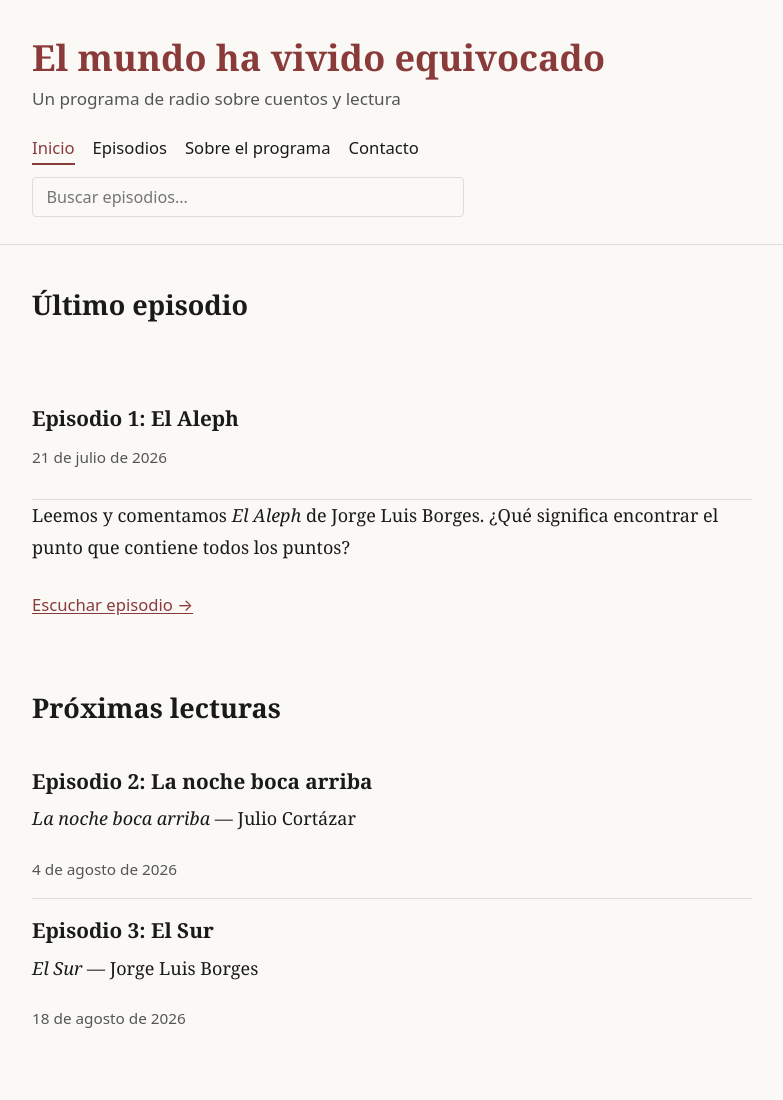
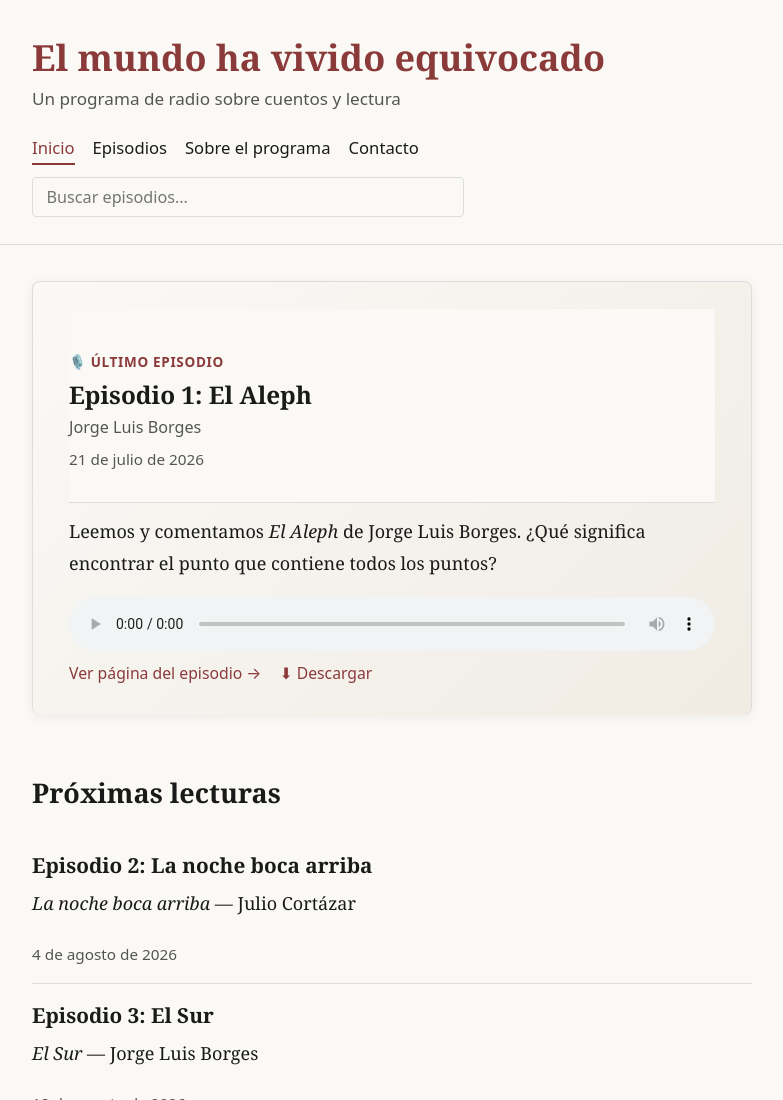
Before and after one commit to akielbowicz/el-mundo-ha-vivido-equivocado, a website: page resources/index.html in a window 1280 px wide. Shown: the top 1100 px of the page, without its empty margins (248-1031 px from the left). Drawn offline with Linux system fonts and the light colour scheme.

Commit message:
Add inline audio player to homepage hero
Transform 'Último episodio' section into a hero card with
native HTML5 <audio> player, inline play/pause, download link,
and link to episode page. Degrada graceful en Reader Mode.

```diff
--- a/resources/index.html
+++ b/resources/index.html
@@ -32,16 +32,26 @@
   </header>
 
   <main id="main-content">
-    <section aria-labelledby="ultimo-episodio-titulo">
+    <section aria-labelledby="ultimo-episodio-titulo" class="hero-episode">
       <div class="container">
-        <h2 id="ultimo-episodio-titulo">Último episodio</h2>
-        <article aria-labelledby="ep-1-titulo">
-          <header>
-            <h3 id="ep-1-titulo">Episodio 1: El Aleph</h3>
+        <h2 id="ultimo-episodio-titulo" class="sr-only">Último episodio</h2>
+        <article aria-labelledby="ep-1-titulo" class="hero-card">
+          <header class="hero-header">
+            <span class="hero-badge" aria-hidden="true">🎙️ Último episodio</span>
+            <h3 id="ep-1-titulo" class="hero-title">Episodio 1: El Aleph</h3>
+            <p class="hero-author">Jorge Luis Borges</p>
             <time datetime="2026-07-21">21 de julio de 2026</time>
           </header>
           <p>Leemos y comentamos <cite>El Aleph</cite> de Jorge Luis Borges. ¿Qué significa encontrar el punto que contiene todos los puntos?</p>
-          <a href="/episodios/1/" class="more-link" aria-label="Escuchar Episodio 1: El Aleph">Escuchar episodio →</a>
+          <div class="hero-player">
+            <audio controls preload="metadata" src="https://example.com/audio/el-aleph.mp3">
+              Tu navegador no soporta el elemento de audio.
+            </audio>
+            <div class="hero-player-links">
+              <a href="/episodios/el-aleph/" class="hero-details-link">Ver página del episodio →</a>
+              <a href="https://example.com/audio/el-aleph.mp3" download class="hero-download-link">⬇ Descargar</a>
+            </div>
+          </div>
         </article>
       </div>
     </section>
--- a/resources/style.css
+++ b/resources/style.css
@@ -167,6 +167,83 @@ a {
 a:hover,
 a:focus-visible {
   color: var(--color-accent-hover);
+}
+
+/* ── Hero Episode Card ─────────────────── */
+
+.hero-episode {
+  margin-bottom: 3rem;
+}
+
+.hero-card {
+  background: linear-gradient(135deg, var(--color-bg) 0%, #f0ece4 100%);
+  border: 1px solid var(--color-border);
+  border-radius: 8px;
+  padding: 1.5rem 2rem;
+  box-shadow: 0 2px 12px rgba(0,0,0,0.06);
+}
+
+.hero-header {
+  margin-bottom: 0.75rem;
+}
+
+.hero-badge {
+  display: inline-block;
+  font-family: var(--font-ui);
+  font-size: 0.75rem;
+  font-weight: 600;
+  text-transform: uppercase;
+  letter-spacing: 0.05em;
+  color: var(--color-accent);
+  margin-bottom: 0.25rem;
+}
+
+.hero-title {
+  font-family: var(--font-heading);
+  font-size: 1.35rem;
+  line-height: 1.3;
+  margin-bottom: 0.15rem;
+}
+
+.hero-author {
+  font-family: var(--font-ui);
+  font-size: 0.9rem;
+  color: var(--color-muted);
+  margin-bottom: 0;
+}
+
+.hero-card time {
+  display: inline-block;
+  margin-top: 0.25rem;
+}
+
+.hero-player {
+  margin-top: 1rem;
+}
+
+.hero-player audio {
+  width: 100%;
+  max-width: 100%;
+  display: block;
+}
+
+.hero-player-links {
+  display: flex;
+  flex-wrap: wrap;
+  gap: 1rem;
+  margin-top: 0.5rem;
+  font-family: var(--font-ui);
+  font-size: 0.875rem;
+}
+
+.hero-details-link,
+.hero-download-link {
+  text-decoration: none;
+}
+
+.hero-details-link:hover,
+.hero-download-link:hover {
+  text-decoration: underline;
 }
 
 /* ── Episodes ──────────────────────────── */
```
Also changed, not shown: 1 other file.
